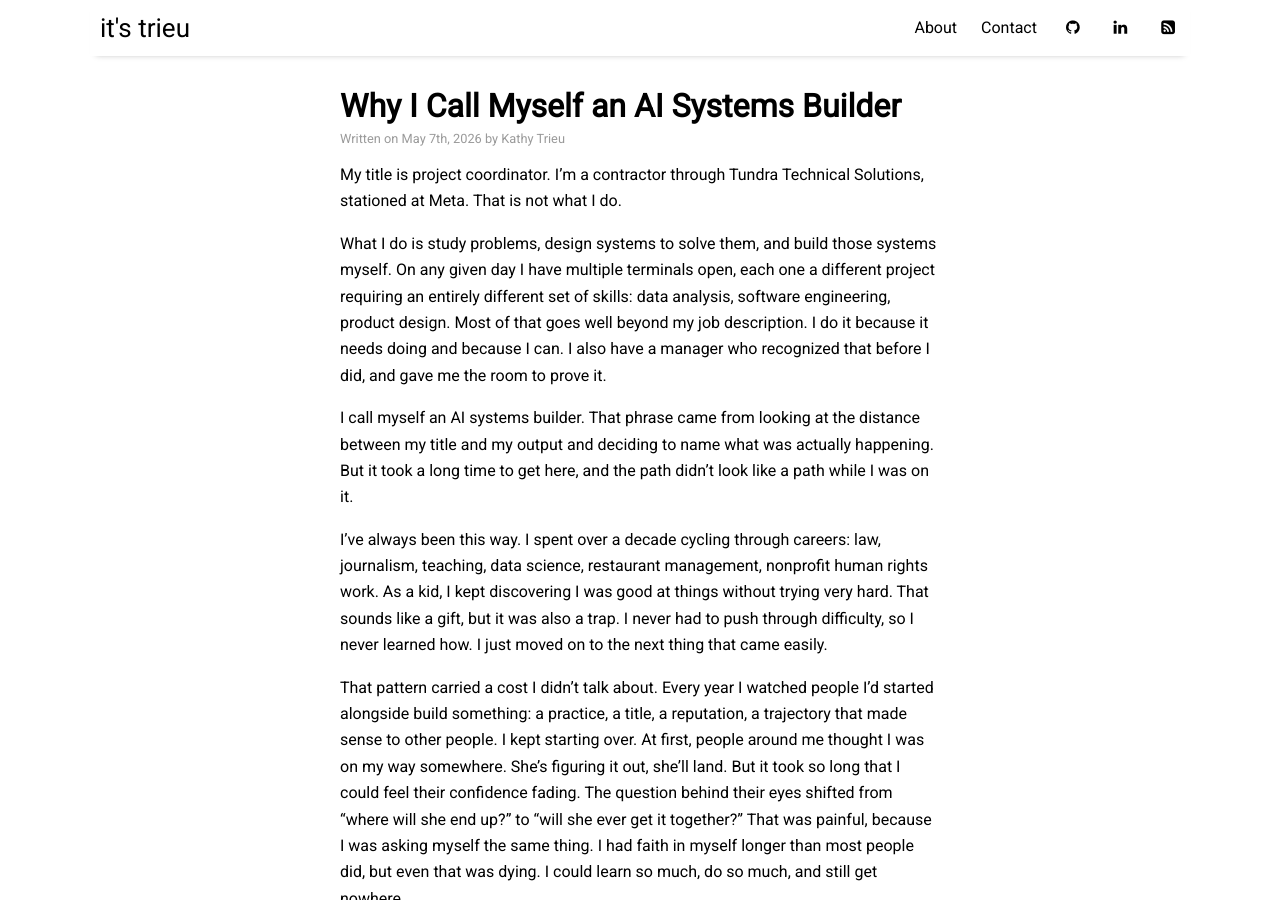
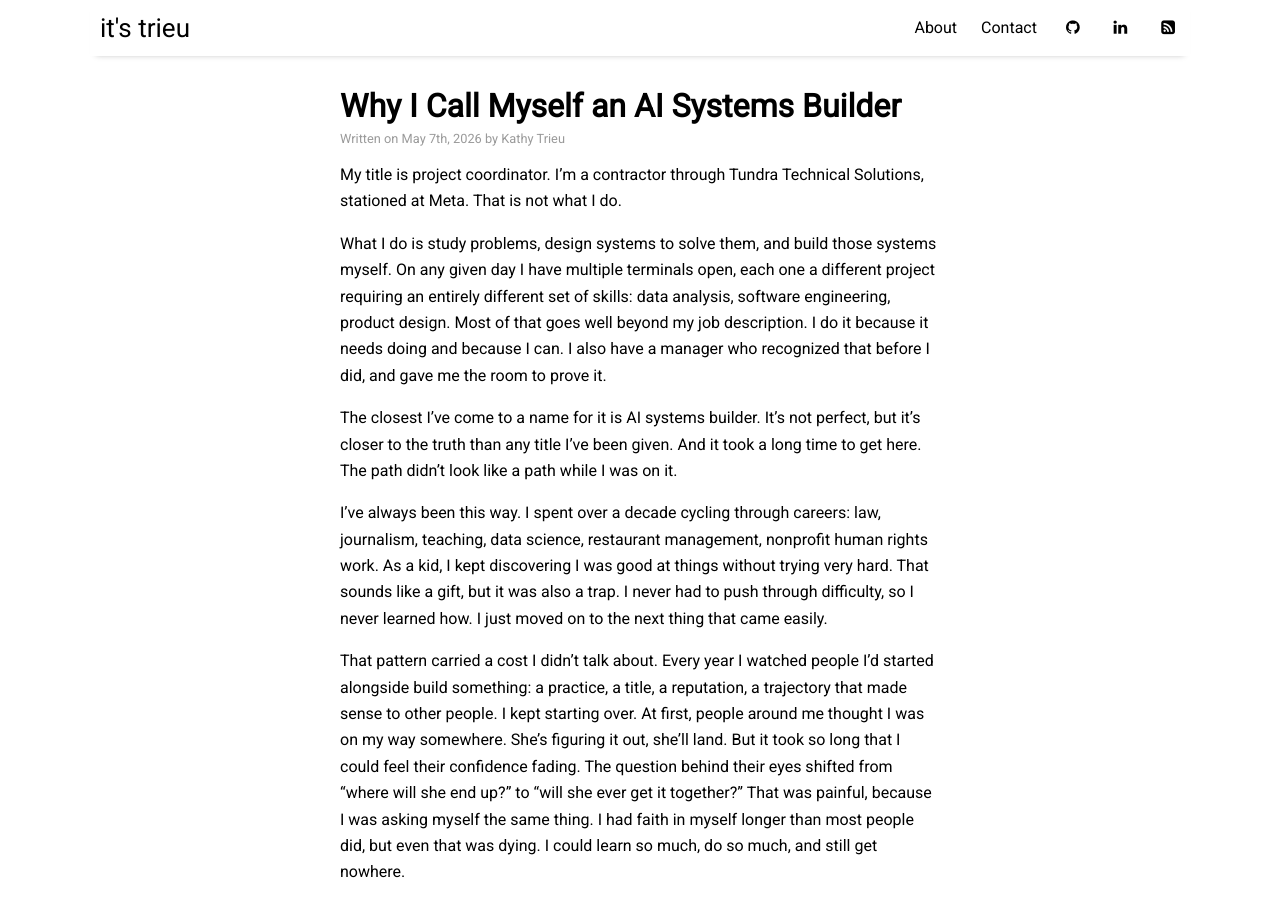
Before and after one commit to itstrieu/itstrieu.github.io, a Jekyll site: the page built from _posts/2026-05-07-the-generalists-moment.md, in a window 1280 px wide and 900 px high. Built offline with Jekyll 4.4.1, drawn with Linux system fonts in a browser that asks for light colours; nearby versions of some CDN libraries.

Commit message:
Align intro tone with ending on title uncertainty
Co-Authored-By: Claude Opus 4.6 <noreply@anthropic.com>

```diff
--- a/_posts/2026-05-07-the-generalists-moment.md
+++ b/_posts/2026-05-07-the-generalists-moment.md
@@ -13,7 +13,7 @@ My title is project coordinator. I'm a contractor through Tundra Technical Solut
 
 What I do is study problems, design systems to solve them, and build those systems myself. On any given day I have multiple terminals open, each one a different project requiring an entirely different set of skills: data analysis, software engineering, product design. Most of that goes well beyond my job description. I do it because it needs doing and because I can. I also have a manager who recognized that before I did, and gave me the room to prove it.
 
-I call myself an AI systems builder. That phrase came from looking at the distance between my title and my output and deciding to name what was actually happening. But it took a long time to get here, and the path didn't look like a path while I was on it.
+The closest I've come to a name for it is AI systems builder. It's not perfect, but it's closer to the truth than any title I've been given. And it took a long time to get here. The path didn't look like a path while I was on it.
 
 I've always been this way. I spent over a decade cycling through careers: law, journalism, teaching, data science, restaurant management, nonprofit human rights work. As a kid, I kept discovering I was good at things without trying very hard. That sounds like a gift, but it was also a trap. I never had to push through difficulty, so I never learned how. I just moved on to the next thing that came easily.
 
```
